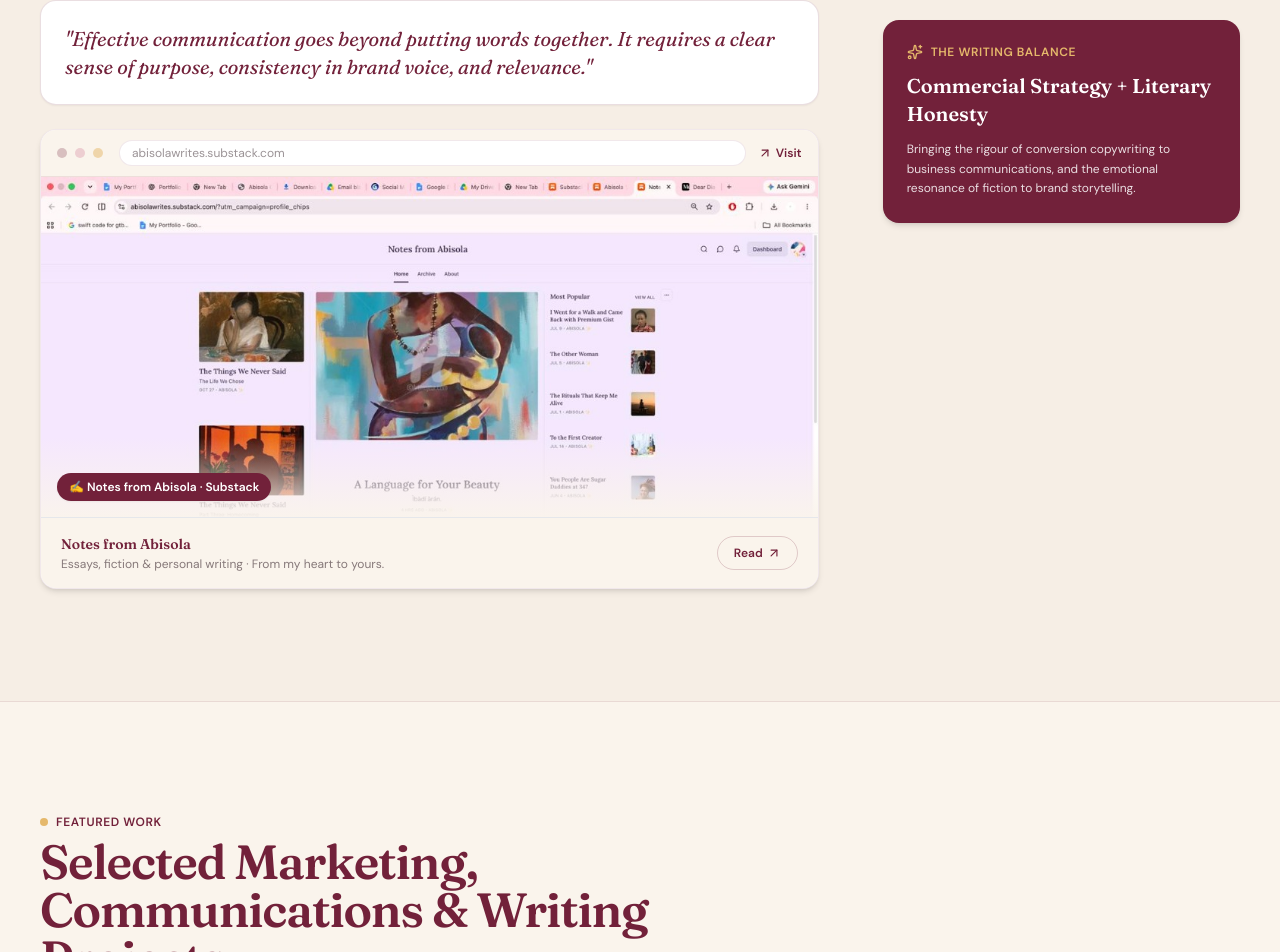
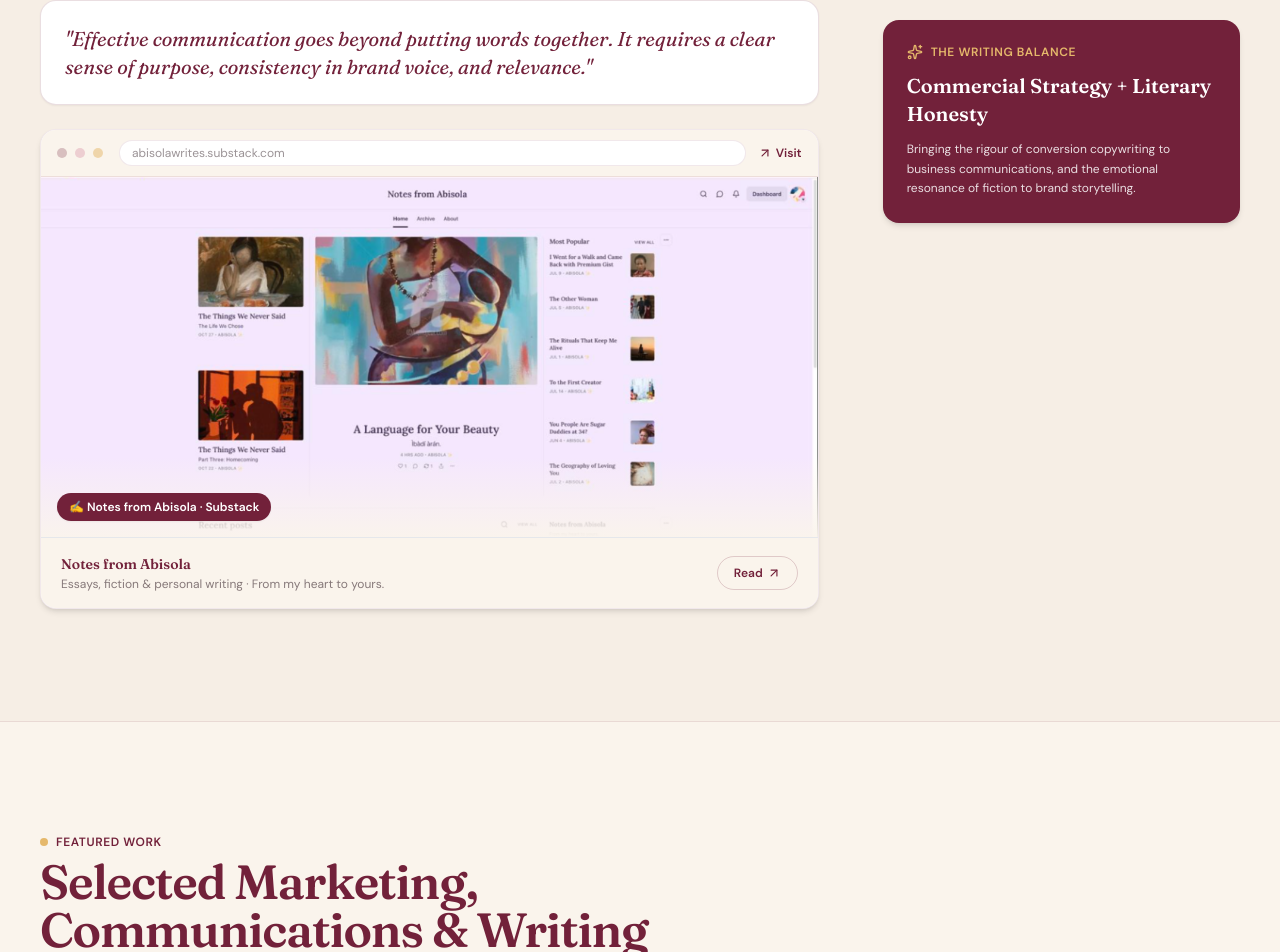
Before and after one commit to lloyduche/Abisola-Portfolio, a React (Vite) app: page / in a window 1280 px wide. Shown: the part 2054-3006 px from the top of the page. Built offline with nearby package versions, Linux system fonts and the light colour scheme.

Commit message:
feat(about): replace Substack publication snapshot with clean cropped version

```diff
--- a/src/components/About.tsx
+++ b/src/components/About.tsx
@@ -75,9 +75,9 @@ export const About: React.FC = () => {
               </div>
 
               {/* Screenshot */}
-              <div className="relative overflow-hidden" style={{ maxHeight: '340px' }}>
+              <div className="relative overflow-hidden" style={{ maxHeight: '360px' }}>
                 <img
-                  src="/substack-snapshot.jpg"
+                  src="/substack-snapshot.png"
                   alt="Notes from Abisola — Substack publication"
                   className="w-full object-cover object-top transition-transform duration-700 group-hover:scale-[1.02]"
                   style={{ display: 'block' }}
```
Also changed, not shown: public/substack-snapshot.png (added).
